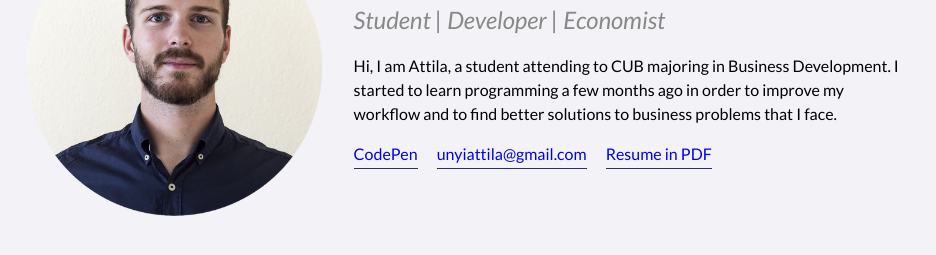
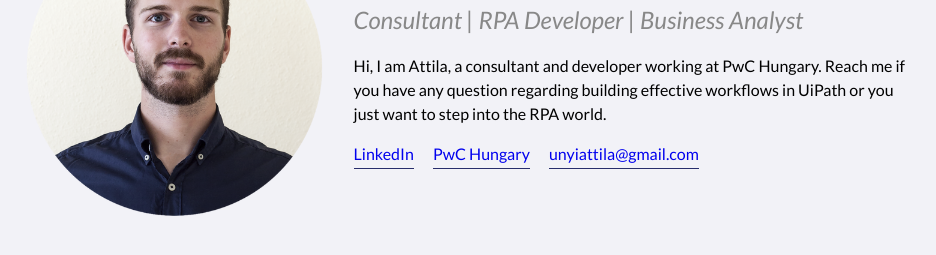
Before and after one commit to unyiattila/unyiattila.github.io, a plain HTML site: page index.html in a window 1280 px wide. Shown: the part 307-562 px from the top of the page, without its empty margins (188-1124 px from the left). Drawn offline with Linux system fonts and the light colour scheme.

Commit message:
Updated skills, summary and links according to new job at PwC

```diff
--- a/index.html
+++ b/index.html
@@ -14,16 +14,16 @@
       <img class="profilePic" src="assets/cv-circle-color.png"></img>
       <div class="content">
         <h1>Attila Unyi</h1>
-        <h2>Student | Developer | Economist</h2>
+        <h2>Consultant | RPA Developer | Business Analyst</h2>
         <p>
-          Hi, I am Attila, a student attending to CUB majoring in Business Development.
-          I started to learn programming a few months ago in order to improve my workflow and to
-          find better solutions to business problems that I face.
+          Hi, I am Attila, a consultant and developer working at PwC Hungary.
+          Reach me if you have any question regarding building effective workflows in UiPath
+          or you just want to step into the RPA world.
         </p>
         <p>
-          <a href="https://codepen.io/unyiattila/">CodePen</a>
+          <a href="https://www.linkedin.com/in/unyiattila/">LinkedIn</a>
+          <a href="https://www.pwc.com/hu/hu/szolgaltatasok/technologiai_tanacsadas/digital/robotic-process-automation.html">PwC Hungary</a>
           <a href="mailto:unyiattila@gmail.com">unyiattila@gmail.com</a>
-          <a href="assets/unyiattilaCV.pdf">Resume in PDF</a>
         </p>
       </div>
     </div>
```
Also changed, not shown: 1 other file.
